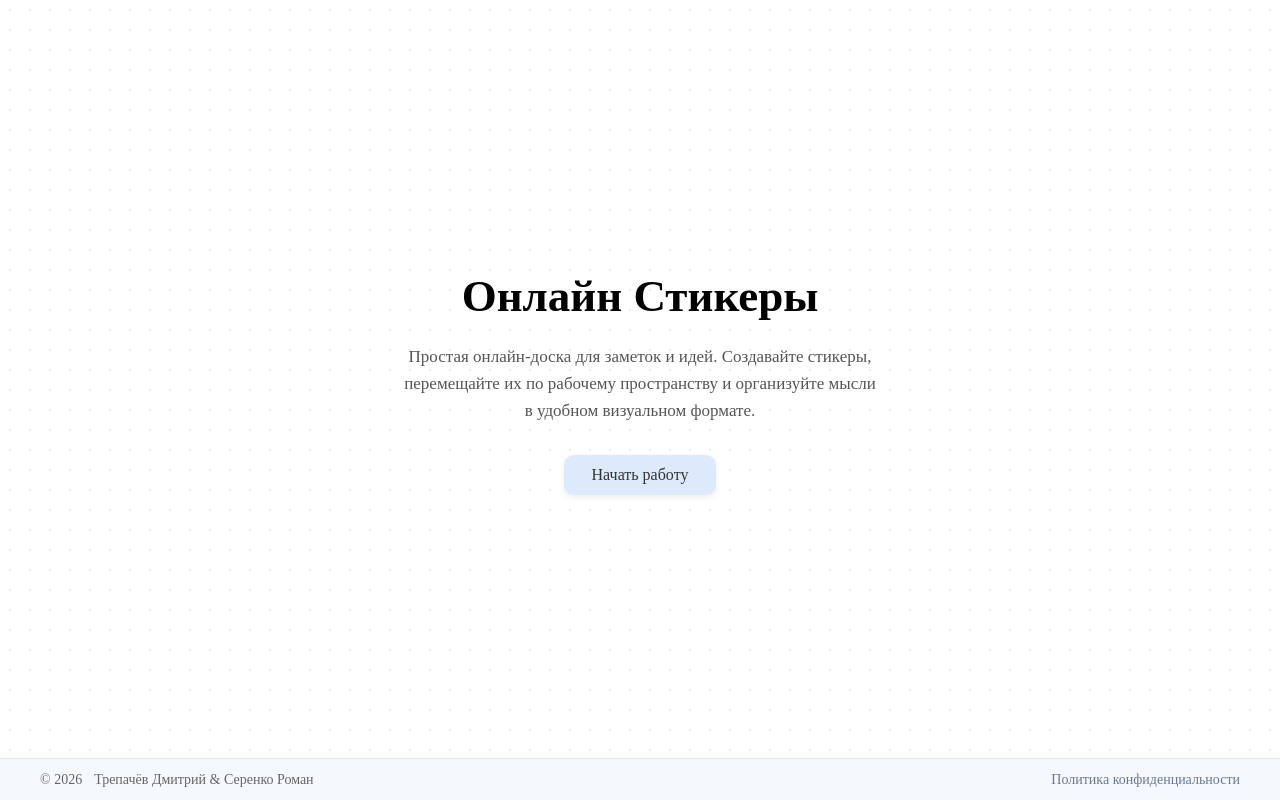
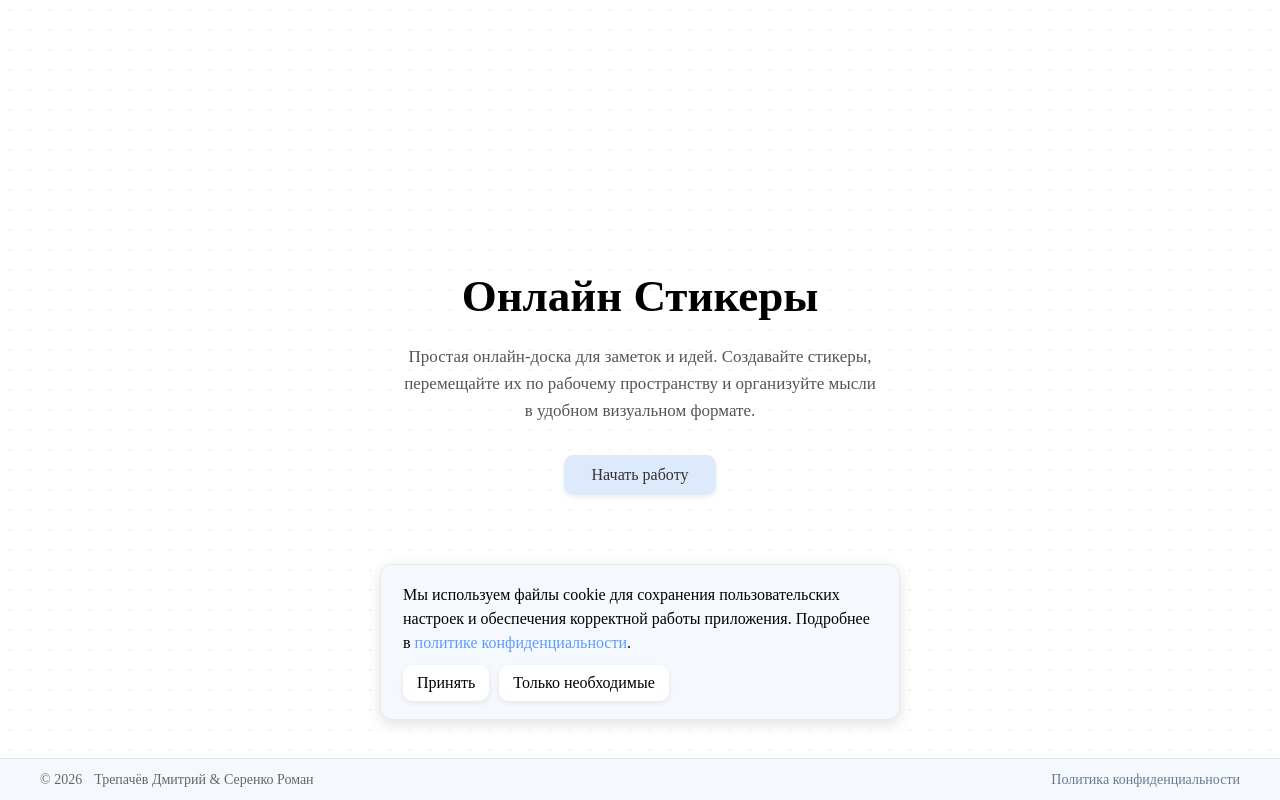
Before and after one commit to Mongrus/sticky-board, a Vue app in the folder frontend/: page / in a window 1280 px wide. Built offline with nearby package versions, Linux system fonts and the light colour scheme.

Commit message:
feat: add cookie consent modal and UI updates
Customize application scrollbar
Add cookie consent modal
Implement confirmation modals for user actions
Add site favicon and update page title

```diff
--- a/frontend/index.html
+++ b/frontend/index.html
@@ -5,7 +5,7 @@
     <link rel="icon" href="/favicon.ico">
     <link href="https://fonts.googleapis.com/css2?family=Inter&family=Roboto&family=Open+Sans&family=Montserrat&family=Nunito&family=Lora&family=PT+Serif&family=Playfair+Display&family=Fira+Code&family=JetBrains+Mono&family=IBM+Plex+Sans&family=IBM+Plex+Serif&family=Comfortaa&family=Pacifico&family=Caveat&family=Marck+Script&family=Shadows+Into+Light&family=Patrick+Hand&display=swap" rel="stylesheet">
     <meta name="viewport" content="width=device-width, initial-scale=1.0">
-    <title>Vite App</title>
+    <title>Онлайн стикеры</title>
   </head>
   <body>
     <div id="app"></div>
--- a/frontend/src/components/board/CollapsedPanel.vue
+++ b/frontend/src/components/board/CollapsedPanel.vue
@@ -7,6 +7,7 @@ const store = useMainStore();
 
 <template>
     <div class="collapsed-panel" v-if="store.stickers.some(s => s.folded)">
+        <div class="collapsed-panel__container">
             <button
                 class="collapsed-panel__sticker"
                 v-for="sticker in store.stickers.filter(s => s.folded)"
@@ -16,24 +17,17 @@ const store = useMainStore();
                 <p>№{{ sticker.id }}</p>
             </button>
         </div>
+    </div>
 </template>
 
 <style lang="sass" scoped>
 
 .collapsed-panel
     position: absolute
-    display: flex
-    flex-direction: column
-    justify-content: flex-start
-    align-items: center
-    scroll-behavior: smooth
-    padding: 30px 0
     left: 10px
     top: 13vh
     width: 55px
-    min-height: 50vh
-    max-height: 70vh
-    overflow: auto
+    height: 75vh
     border-radius: 12px
     background-color: #F5F8FC
     box-shadow: 0 4px 14px rgba(0,0,0,0.12)
@@ -41,22 +35,36 @@ const store = useMainStore();
     transition: .3s
     z-index: 9999
     &:hover
-        transition: .3s
         background-color: #EDF3FA
+    &__container
+        display: flex
+        flex-direction: column
+        align-items: center
+        padding: 5px 0
+        margin-top: 30px
+        max-height: 65vh
+        overflow: auto
         &::-webkit-scrollbar
-        width: 6px
+            width: 4px
         &::-webkit-scrollbar-thumb
-        background: rgba(0,0,0,0.2)
+            background: rgba(0,0,0,0.25)
             border-radius: 10px
     &__sticker
         width: 40px
         height: 40px
+        display: flex
+        align-items: center
+        justify-content: center
+        border: 1px solid #DCEAFB
+        font-size: 15px
+        font-weight: 600
+        background: transparent
+        border-radius: 6px
         font-weight: bold
         cursor: pointer
         flex-shrink: 0
-        transition: .3s
+        transition: .2s
         &:hover
-            transition: .3s
-            transform: translateY(-5px)
+            transform: translateY(-3px)
 
 </style>
--- a/frontend/src/components/board/Sticker.vue
+++ b/frontend/src/components/board/Sticker.vue
@@ -246,7 +246,7 @@ function changingStickerSettings() {
 
             <button
             @pointerdown.stop
-            @click="store.destroySticker(sticker.id)"
+            @click="store.confirmDeleteStickerId = sticker.id"
             class="sticker-menu__btn-delete"
             >X</button>
         </div>
@@ -296,6 +296,13 @@ function changingStickerSettings() {
     box-sizing: border-box
     &:active
         cursor: grabbing
+    &::-webkit-scrollbar
+        width: 5px
+    &::-webkit-scrollbar-thumb
+        background: rgba(0,0,0,0.25)
+        border-radius: 10px
+    &::-webkit-scrollbar-track
+        background: transparent
 
 .sticker-menu
     position: absolute
@@ -370,7 +377,6 @@ function changingStickerSettings() {
 
 .color-palette
     display: flex
-    flex-direction: row
     flex-wrap: wrap
     gap: 6px
     &__color
--- a/frontend/src/components/board/Toolbar.vue
+++ b/frontend/src/components/board/Toolbar.vue
@@ -29,7 +29,7 @@ const store = useMainStore();
             store.getTextColor(store.getDefaultColor()), // Цвет текста
             Math.max(...store.stickers.map(s => s.z), 0) // z-index
             )">Создать +</button>
-        <button class="toolbar__btn-clear" @click="store.clearBoard()">Очистить</button>
+        <button class="toolbar__btn-clear" @click="store.confirmClearBoard = true">Очистить</button>
         <button
             class="toolbar__btn-settings"
             :class="{ active: activeGeneralSettings }"
--- /dev/null
+++ b/frontend/src/components/modals/ConfirmModal.vue
@@ -0,0 +1,71 @@
+<script setup>
+defineProps({
+    title: String,
+    text: String,
+    confirmText: {
+        type: String,
+        default: 'Подтвердить'
+    }
+})
+
+const emit = defineEmits(['cancel', 'confirm'])
+</script>
+
+<template>
+<div class="modal-overlay">
+    <div class="modal">
+        <h3>{{ title }}</h3>
+        <p>{{ text }}</p>
+        <div class="modal__buttons">
+            <button @click="emit('cancel')">
+                Отмена
+            </button>
+
+            <button class="danger" @click="emit('confirm')">
+                {{ confirmText }}
+            </button>
+        </div>
+    </div>
+</div>
+</template>
+
+<style lang="sass" scoped>
+.modal-overlay
+    position: fixed
+    inset: 0
+    background: rgba(0,0,0,0.25)
+    display: flex
+    align-items: center
+    justify-content: center
+    z-index: 10000
+
+.modal
+    background: #F5F8FC
+    padding: 25px
+    border-radius: 12px
+    border: 1px solid rgba(0,0,0,0.06)
+    box-shadow: 0 8px 20px rgba(0,0,0,0.15)
+    max-width: 360px
+    text-align: center
+    &__buttons
+        display: flex
+        justify-content: center
+        gap: 12px
+        margin-top: 18px
+
+button
+    padding: 6px 16px
+    border-radius: 10px
+    border: none
+    background: white
+    box-shadow: 0 2px 6px rgba(0,0,0,0.08)
+    cursor: pointer
+    &:hover
+        background: #5C9CFF
+        color: white
+
+.danger
+    &:hover
+        background: #E06A6A
+
+</style>
--- a/frontend/src/components/modals/CookieModal.vue
+++ b/frontend/src/components/modals/CookieModal.vue
@@ -1,11 +1,69 @@
 <script setup>
+import { useMainStore } from '@/stores/main.store'
 
+const store = useMainStore()
 </script>
 
 <template>
+    <div class="cookie">
+        <p>
+            Мы используем файлы cookie для сохранения пользовательских
+            настроек и обеспечения корректной работы приложения.
+            Подробнее в
+            <RouterLink to="/privacy">политике конфиденциальности</RouterLink>.
+        </p>
 
+        <div class="cookie__buttons accept">
+            <button class="accept" @click="store.cookiesConfirmed = true">
+                Принять
+            </button>
+
+            <button class="reject" @click="store.cookiesConfirmed = true">
+                Только необходимые
+            </button>
+        </div>
+    </div>
 </template>
 
 <style lang="sass" scoped>
 
+.cookie
+    position: fixed
+    bottom: 80px
+    left: 50%
+    transform: translateX(-50%)
+    max-width: 520px
+    padding: 18px 22px
+    background: #F5F8FC
+    border-radius: 12px
+    border: 1px solid rgba(0,0,0,0.06)
+    box-shadow: 0 4px 14px rgba(0,0,0,0.12)
+    &__buttons
+        display: flex
+        gap: 10px
+        margin-top: 10px
+    a
+        color: #5C9CFF
+        text-decoration: none
+        font-weight: 500
+        &:hover
+            text-decoration: underline
+
+button
+    padding: 6px 14px
+    border-radius: 10px
+    border: none
+    background: white
+    box-shadow: 0 2px 6px rgba(0,0,0,0.08)
+    cursor: pointer
+    &:hover
+        background: #5C9CFF
+        color: white
+
+.reject
+    &:hover
+        background-color: #7A8798
+
+
+
 </style>
--- a/frontend/src/router/index.js
+++ b/frontend/src/router/index.js
@@ -7,19 +7,17 @@ import PrivacyPolicy from '../screens/PrivacyPolicy.vue'
 const router = createRouter({
   history: createWebHistory(),
   routes: [
-    {
-      path: '/',
-      component: WelcomeScreen
-    },
-    {
-        path: '/board',
-        component: BoardApp
-    },
-    {
-      path: '/privacy',
-      component: PrivacyPolicy
-    }
+    { path: '/', component: WelcomeScreen, meta: { title: 'Добро пожаловать' } },
+    { path: '/board', component: BoardApp, meta: { title: 'Доска стикеров' } },
+    { path: '/privacy', component: PrivacyPolicy, meta: { title: 'Политика конфиденциальности' } }
   ]
 })
 
+router.afterEach((to) => {
+
+  document.title = to.meta.title
+    ? `${to.meta.title} | Онлайн Стикеры`
+    : baseTitle
+})
+
 export default router
--- a/frontend/src/screens/WelcomeScreen.vue
+++ b/frontend/src/screens/WelcomeScreen.vue
@@ -2,6 +2,7 @@
 import { useMainStore } from '@/stores/main.store'
 import { useRouter } from 'vue-router'
 import { onMounted } from 'vue'
+import CookieModal from '@/components/modals/CookieModal.vue'
 
 const store = useMainStore()
 const router = useRouter()
@@ -14,19 +15,14 @@ onMounted(() => {
 </script>
 
 <template>
-
     <div class="welcome">
-
         <div class="welcome__content">
-
             <h1>Онлайн Стикеры</h1>
-
             <p>
             Простая онлайн-доска для заметок и идей.
             Создавайте стикеры, перемещайте их по рабочему пространству
             и организуйте мысли в удобном визуальном формате.
             </p>
-
             <RouterLink
             class="welcome__btn"
             @click="store.stage = 'app'"
@@ -34,16 +30,15 @@ to="/board"
             >
             Начать работу
             </RouterLink>
-
         </div>
-
+        <CookieModal v-if="!store.cookiesConfirmed"/>
     </div>
-
 </template>
 
 <style scoped lang="sass">
 
 .welcome
+    position: relative
     display: flex
     align-items: center
     justify-content: center
--- a/frontend/src/stores/main.store.js
+++ b/frontend/src/stores/main.store.js
@@ -7,6 +7,9 @@ export const useMainStore = defineStore('stickers', () => {
     const stage = ref('welcome');
     const stickers = ref([]);
     const nextId = ref(1);
+    const cookiesConfirmed = ref(false);
+    const confirmDeleteStickerId = ref(null);
+    const confirmClearBoard = ref(false);
     const settings = ref({
         width: 200,
         height: 120,
@@ -69,11 +72,13 @@ export const useMainStore = defineStore('stickers', () => {
 
     function destroySticker(id) {
         stickers.value = stickers.value.filter(s => s.id !== id)
+        confirmDeleteStickerId.value = null
     }
 
     function clearBoard() {
         nextId.value = 1;
         stickers.value = [];
+        confirmClearBoard.value = false
     }
 
     return {
@@ -81,6 +86,9 @@ export const useMainStore = defineStore('stickers', () => {
         stickers,
         settings,
         nextId,
+        cookiesConfirmed,
+        confirmDeleteStickerId,
+        confirmClearBoard,
         getTextColor,
         getDefaultColor,
         createSticker,
```
Also changed, not shown: frontend/src/screens/BoardApp.vue (+25 -2 lines), frontend/src/screens/PrivacyPolicy.vue (+5 -67 lines), 1 other file (tests, documents, lock files or other folders). Lines whose indentation alone changed are shown as unchanged.
